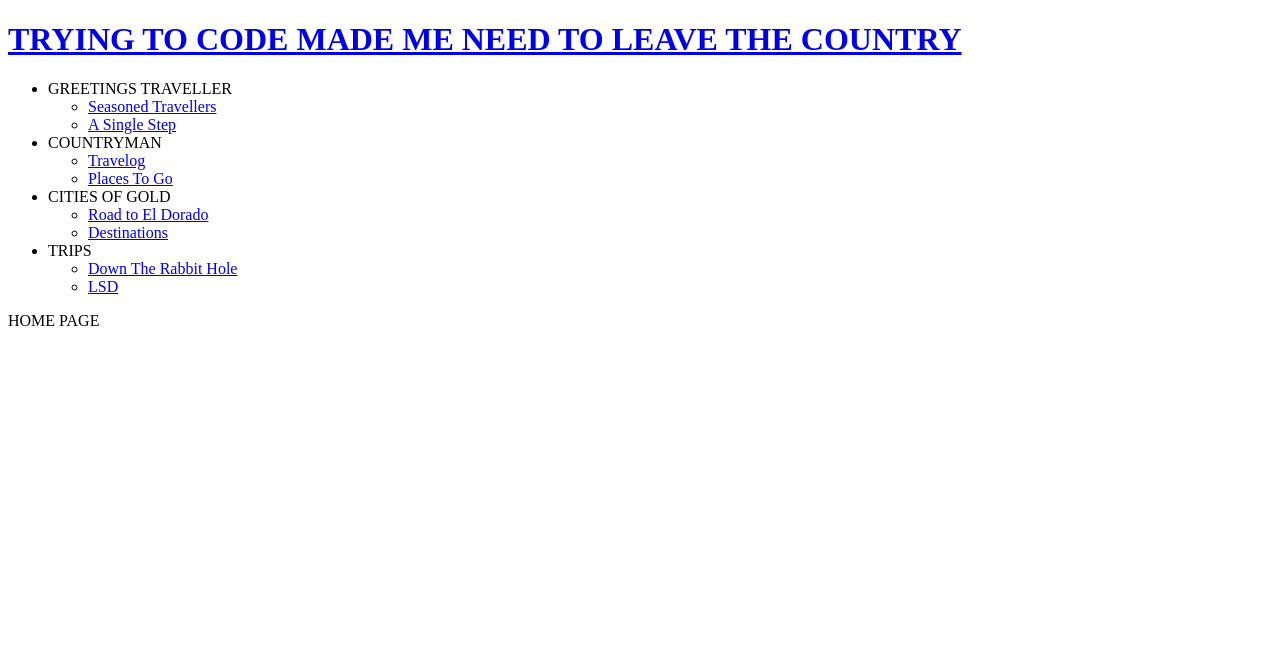
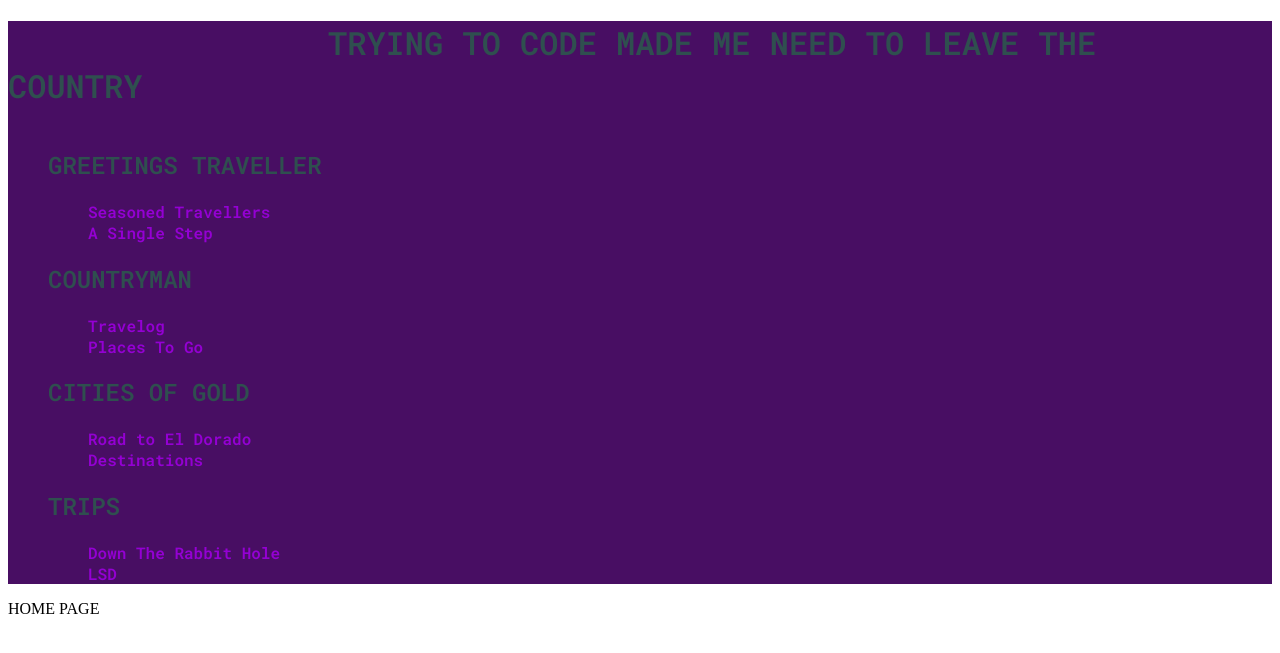
Before and after one commit to DevSharpknife/Travel_Bucket_List_Project, a Flask app: page / in a window 1280 px wide. Shown: the top 653 px of the page. Run offline with Flask 2, Linux system fonts and the light colour scheme.

Commit message:
some frankly awful css done

```diff
--- a/static/css/font.css
+++ /dev/null
@@ -1,3 +0,0 @@
-body {
-    font-family: Terminal;
-}
--- a/static/css/header.css
+++ b/static/css/header.css
@@ -0,0 +1,28 @@
+.header {
+    background-color: #480e63;
+}
+
+body > header > h1 > a {
+    text-decoration: none;
+    color:darkslategray;
+    margin: 40vh;
+}
+
+body > header > nav > ul > li {
+    list-style: none;
+    color: darkslategray;
+}
+
+.home-list > li > a {
+    text-decoration: none;
+    list-style: none;
+    color: darkviolet;
+}
+
+.home-list > li {
+    list-style: none;
+}
+
+.nav-list > h2 {
+    display: inline-flex;
+}
--- a/static/css/style.css
+++ b/static/css/style.css
@@ -0,0 +1,3 @@
+body > header {
+    font-family: 'Roboto Mono', monospace;
+}
--- a/templates/base.html
+++ b/templates/base.html
@@ -5,6 +5,7 @@
     <meta name="viewport" content="width=device-width, initial-scale=1.0">
     <meta http-equiv="X-UA-Compatible" content="ie=edge">
 
+    <link href="https://fonts.googleapis.com/css2?family=Roboto+Mono:wght@600&display=swap" rel="stylesheet">
     <link rel="stylesheet" href="{{ url_for('static', filename='css/style.css') }}">
     <link rel="stylesheet" href="{{ url_for('static', filename='css/header.css') }}">
     <link rel="stylesheet" href="{{ url_for('static', filename='css/footer.css') }}">
@@ -14,33 +15,33 @@
 </head>
 <body>
     <header class="header">
-        <h1><a href="/">TRYING TO CODE MADE ME NEED TO LEAVE THE COUNTRY</a></h1>
-        <nav>
-            <ul class="menu">
-                <li>
-                    GREETINGS TRAVELLER
-                    <ul>
+        <h1 class="fat-header"><a class="company-link" href="/">TRYING TO CODE MADE ME NEED TO LEAVE THE COUNTRY</a></h1>
+        <nav class="header-nav">
+            <ul class="master-nav-list">
+                <li class="nav-list">
+                    <h2>GREETINGS TRAVELLER</h2>
+                    <ul class="home-list">
                         <li><a href="/users">Seasoned Travellers</a></li>
                         <li><a href="/users/new">A Single Step</a></li>
                     </ul>
                 </li>
-                <li>
-                    COUNTRYMAN
-                    <ul>
+                <li class="nav-list">
+                    <h2>COUNTRYMAN</h2>
+                    <ul class="home-list">
                         <li><a href="/countries">Travelog</a></li>
                         <li><a href="/countries/new">Places To Go</a></li>
                     </ul>
                 </li>
-                <li>
-                    CITIES OF GOLD
-                    <ul>
+                <li class="nav-list">
+                    <h2>CITIES OF GOLD</h2>
+                    <ul class="home-list">
                         <li><a href="/cities">Road to El Dorado</a></li>
                         <li><a href="/cities/new">Destinations</a></li>
                     </ul>
                 </li>
-                <li>
-                    TRIPS
-                    <ul>
+                <li class="nav-list">
+                    <h2>TRIPS</h2>
+                    <ul class="home-list">
                         <li><a href="/trips">Down The Rabbit Hole</a></li>
                         <li><a href="/trips/new">LSD</a></li>
                     </ul>
@@ -50,5 +51,8 @@
     </header>
         {% block content %}
         {% endblock  %}
+    <footer>
+
+    </footer>
 </body>
 </html>
```
